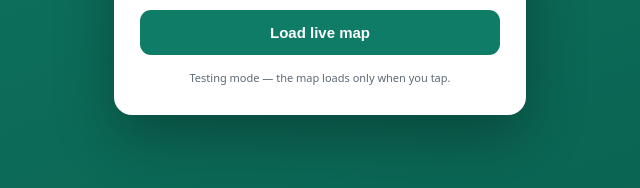
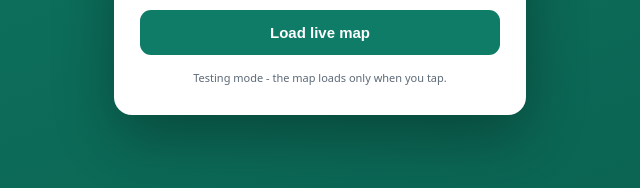
Before and after one commit to gerry89-c/edsa-carousel-map, a plain HTML site: page index.html in a window 1280 px wide. Shown: the part 424-612 px from the top of the page, 320-960 px from the left. Drawn offline with Linux system fonts and the light colour scheme.

Commit message:
Gate copy: use short dash
Co-Authored-By: Claude Opus 4.8 <noreply@anthropic.com>
Claude-Session: https://claude.ai/code/session_01BHtVg299hKK37MfXqPmDeu

```diff
--- a/index.html
+++ b/index.html
@@ -248,7 +248,7 @@
     <div class="gate-title">EDSA Carousel Live Map</div>
     <div class="gate-sub">LTFRB fleet &middot; Monumento &harr; PITX</div>
     <button id="gateBtn" class="gate-btn" type="button">Load live map</button>
-    <div class="gate-note">Testing mode &mdash; the map loads only when you tap.</div>
+    <div class="gate-note">Testing mode - the map loads only when you tap.</div>
   </div>
 </div>
 
```
